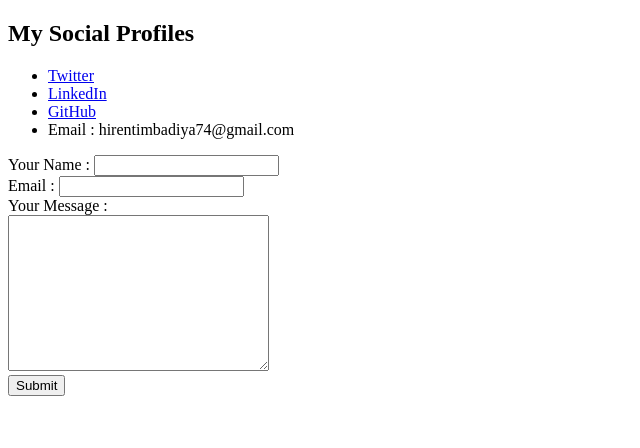
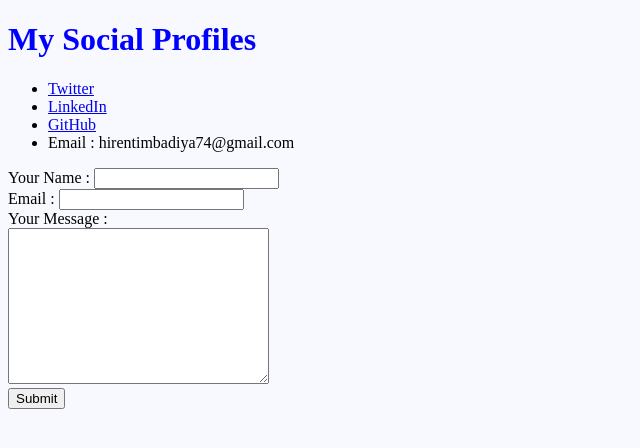
Before and after one commit to hirentimbadiya/basic_cv, a plain HTML site: page contactme.html in a window 1280 px wide. Shown: the whole page, without its empty margins (0-640 px from the left). Drawn offline with Linux system fonts and the light colour scheme.

Commit message:
Added CSS file

```diff
--- a/contactme.html
+++ b/contactme.html
@@ -5,9 +5,10 @@
     <meta http-equiv="X-UA-Compatible" content="IE=edge" />
     <meta name="viewport" content="width=device-width, initial-scale=1.0" />
     <title>Contact Me</title>
+    <link rel="stylesheet" href="css/styles.css">
   </head>
   <body>
-    <h2>My Social Profiles</h2>
+    <h1>My Social Profiles</h1>
     <ul>
       <li><a href="https://twitter.com/heyhiru">Twitter</a></li>
       <li>
```
